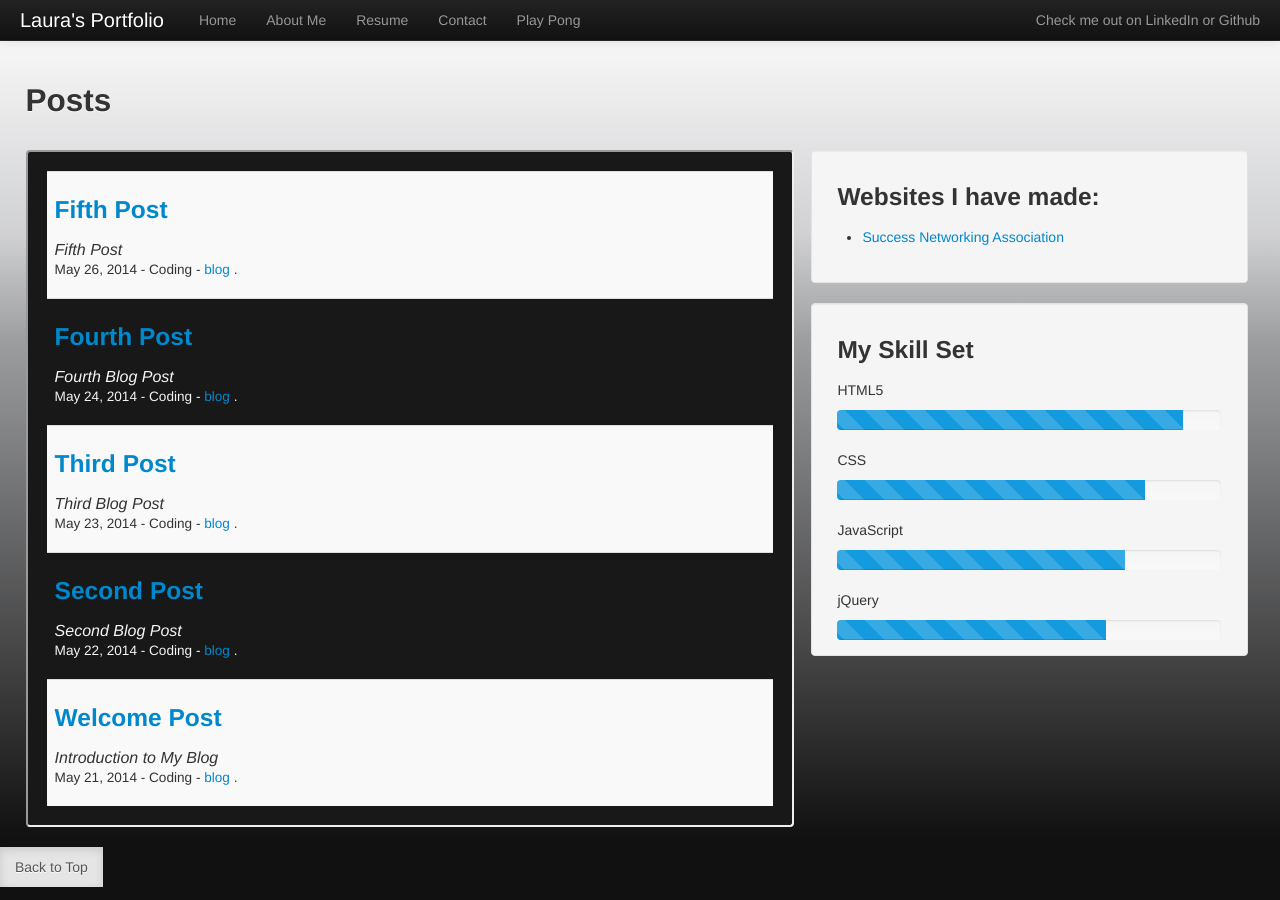
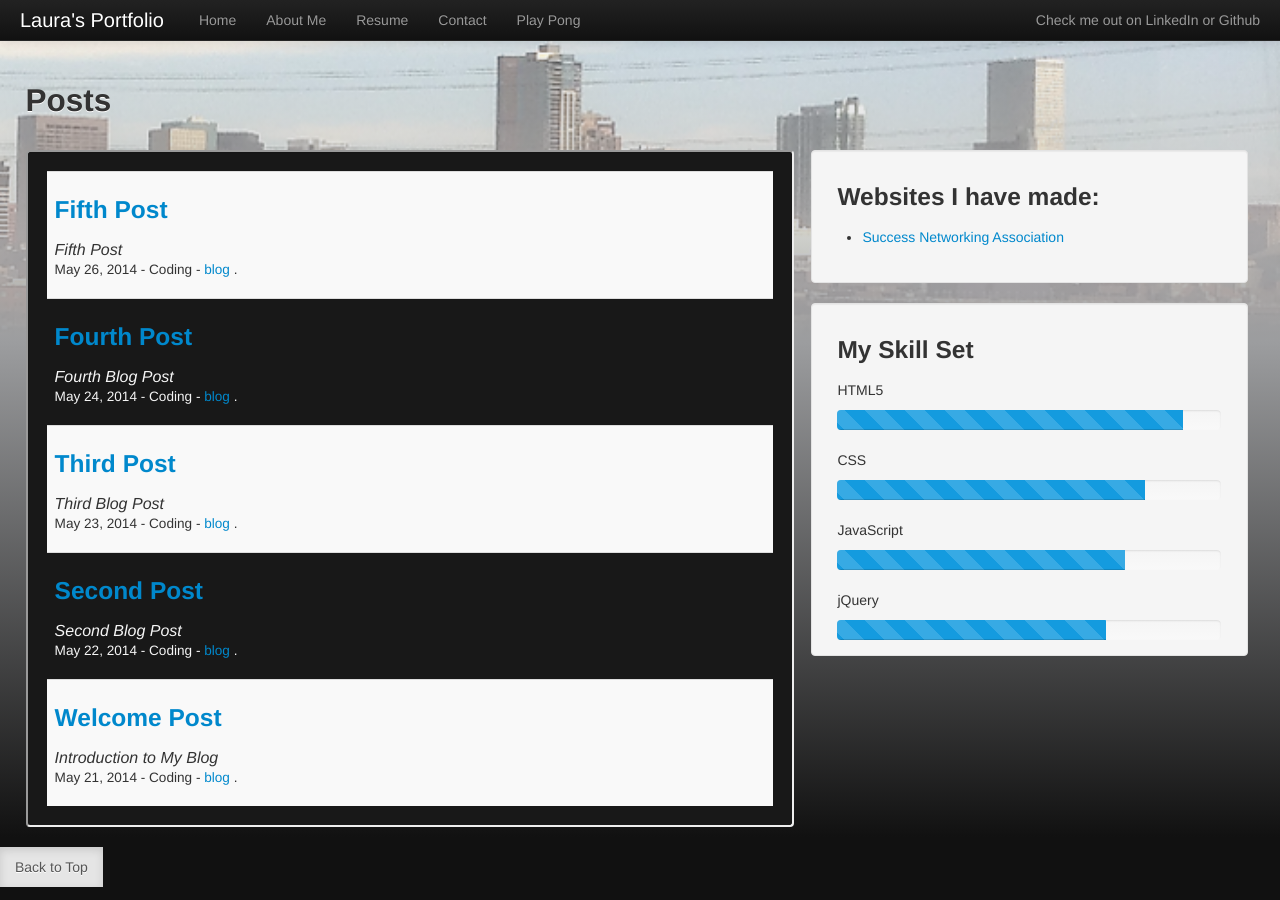
Before and after one commit to LauraR6561/Laurar6561.github.io, a Jekyll site: the page built from index.html, in a window 1280 px wide. Built offline with Jekyll 4.4.1, drawn with Linux system fonts in a browser that asks for light colours; Markdown is read by kramdown in place of the engine named in the settings.

Commit message:
reverted changes

```diff
--- a/css/template.css
+++ b/css/template.css
@@ -1,18 +1,20 @@
 html{
-}
-body{
-    padding:0px;
     background-image:url("/img/denver.png");
     background-size: 100%;
     background-repeat: no-repeat;
     background-position:top;
-     background: -moz-linear-gradient(top,  rgba(0,0,0,0) 0%, rgba(186,187,190,0.68) 26%, rgba(156,157,159,1) 38%, rgba(17,17,17,1) 93%, rgba(17,17,17,1) 100%); /* FF3.6+ */
+}
+body{
+    padding:0px;
+    background: -moz-linear-gradient(top,  rgba(0,0,0,0) 0%, rgba(186,187,190,0.68) 26%, rgba(156,157,159,1) 38%, rgba(17,17,17,1) 93%, rgba(17,17,17,1) 100%); /* FF3.6+ */
     background: -webkit-gradient(linear, left top, left bottom, color-stop(0%,rgba(0,0,0,0)), color-stop(26%,rgba(186,187,190,0.68)), color-stop(38%,rgba(156,157,159,1)), color-stop(93%,rgba(17,17,17,1)), color-stop(100%,rgba(17,17,17,1))); /* Chrome,Safari4+ */
     background: -webkit-linear-gradient(top,  rgba(0,0,0,0) 0%,rgba(186,187,190,0.68) 26%,rgba(156,157,159,1) 38%,rgba(17,17,17,1) 93%,rgba(17,17,17,1) 100%); /* Chrome10+,Safari5.1+ */
     background: -o-linear-gradient(top,  rgba(0,0,0,0) 0%,rgba(186,187,190,0.68) 26%,rgba(156,157,159,1) 38%,rgba(17,17,17,1) 93%,rgba(17,17,17,1) 100%); /* Opera 11.10+ */
     background: -ms-linear-gradient(top,  rgba(0,0,0,0) 0%,rgba(186,187,190,0.68) 26%,rgba(156,157,159,1) 38%,rgba(17,17,17,1) 93%,rgba(17,17,17,1) 100%); /* IE10+ */
     background: linear-gradient(to bottom,  rgba(0,0,0,0) 0%,rgba(186,187,190,0.68) 26%,rgba(156,157,159,1) 38%,rgba(17,17,17,1) 93%,rgba(17,17,17,1) 100%); /* W3C */
     filter: progid:DXImageTransform.Microsoft.gradient( startColorstr='#00000000', endColorstr='#111111',GradientType=0 ); /* IE6-9 */
+
+
 }
 
 .boldtext{
@@ -42,9 +44,6 @@ body{
 .footer{
     position:sticky;
     bottom:0px;
-}
-
-#content-wrapper{
 }
 
 .Lside {
@@ -182,10 +181,10 @@ body{
 @media (max-width: 767px){
 
     html{
+        background-image: url("/img/denver-longest.png");
     }
 
     body{
-     background-image: url("/img/denver-longest.png");
     background: -moz-linear-gradient(top,  rgba(0,0,0,0) 0%, rgba(186,187,190,0.71) 17%, rgba(170,171,174,1) 24%, rgba(17,17,17,1) 93%, rgba(17,17,17,1) 100%); /* FF3.6+ */
     background: -webkit-gradient(linear, left top, left bottom, color-stop(0%,rgba(0,0,0,0)), color-stop(17%,rgba(186,187,190,0.71)), color-stop(24%,rgba(170,171,174,1)), color-stop(93%,rgba(17,17,17,1)), color-stop(100%,rgba(17,17,17,1))); /* Chrome,Safari4+ */
     background: -webkit-linear-gradient(top,  rgba(0,0,0,0) 0%,rgba(186,187,190,0.71) 17%,rgba(170,171,174,1) 24%,rgba(17,17,17,1) 93%,rgba(17,17,17,1) 100%); /* Chrome10+,Safari5.1+ */
```
